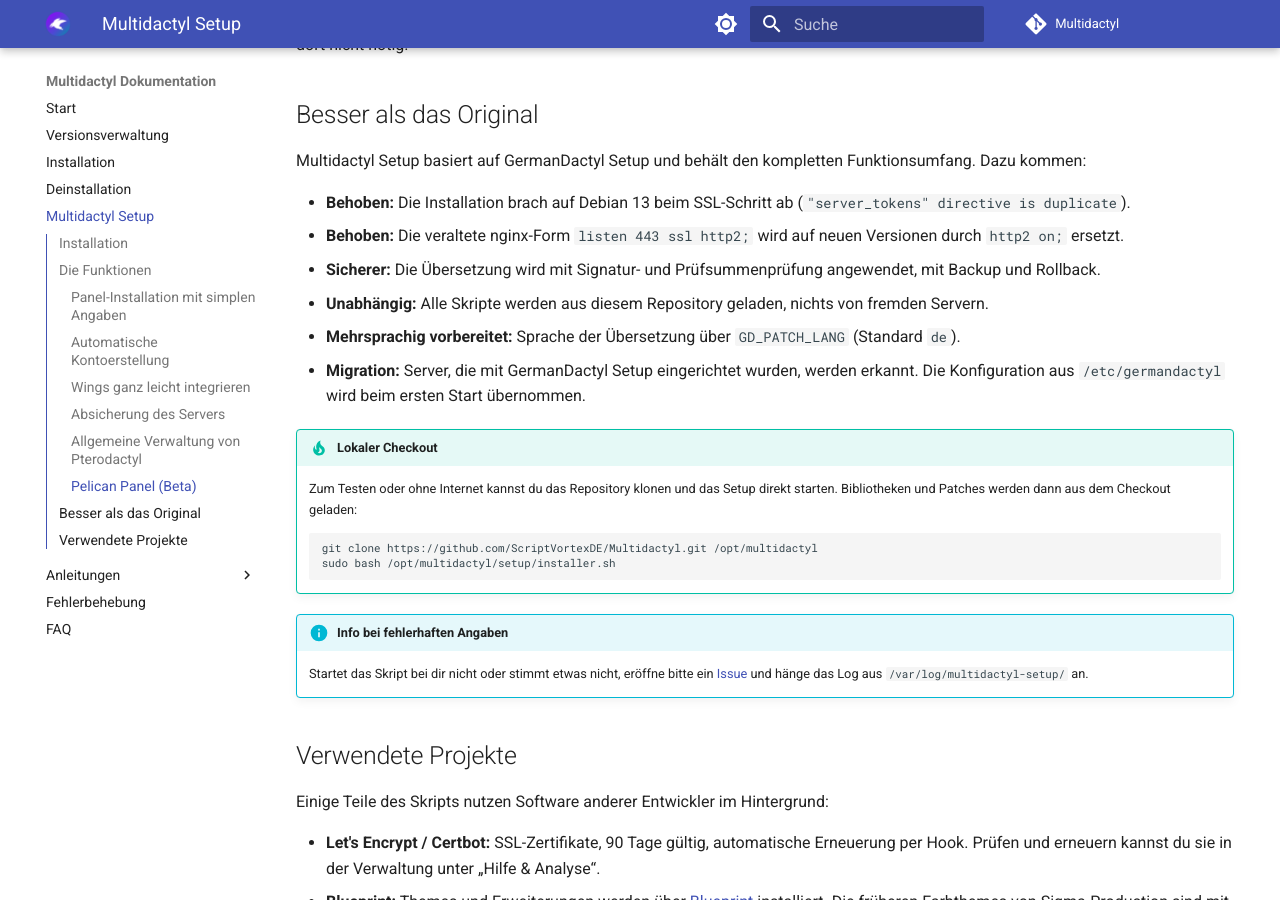
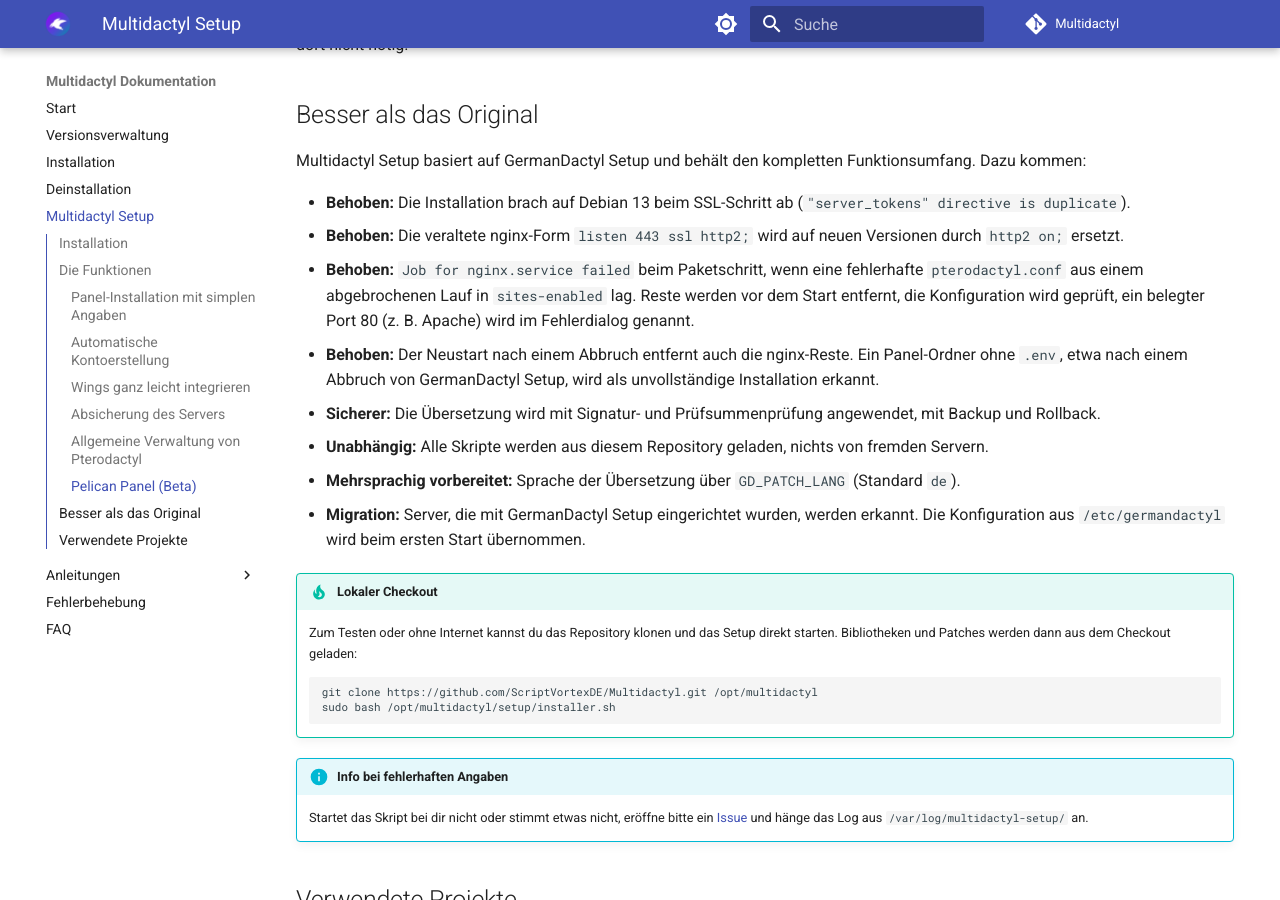
Before and after one commit to ScriptVortexDE/Multidactyl, an MkDocs documentation site: the page built from docs/guides/setup.md, in a window 1280 px wide and 900 px high, scrolled down 2161 px. Built offline with MkDocs 1.6.1 and Material for MkDocs 9.7.7, drawn with Linux system fonts in a browser that asks for light colours; comment, search, counter and statistics services are not loaded.

Commit message:
Doku und Changelog zu 1.1.1 (nginx-Start)
Co-Authored-By: Claude Fable 5.1 <noreply@anthropic.com>

```diff
--- a/docs/guides/setup.md
+++ b/docs/guides/setup.md
@@ -81,6 +81,11 @@ Multidactyl Setup basiert auf GermanDactyl Setup und behält den kompletten Funk
 
 - **Behoben:** Die Installation brach auf Debian 13 beim SSL-Schritt ab (`"server_tokens" directive is duplicate`).
 - **Behoben:** Die veraltete nginx-Form `listen 443 ssl http2;` wird auf neuen Versionen durch `http2 on;` ersetzt.
+- **Behoben:** `Job for nginx.service failed` beim Paketschritt, wenn eine fehlerhafte `pterodactyl.conf` aus einem
+  abgebrochenen Lauf in `sites-enabled` lag. Reste werden vor dem Start entfernt, die Konfiguration wird geprüft, ein
+  belegter Port 80 (z. B. Apache) wird im Fehlerdialog genannt.
+- **Behoben:** Der Neustart nach einem Abbruch entfernt auch die nginx-Reste. Ein Panel-Ordner ohne `.env`, etwa nach
+  einem Abbruch von GermanDactyl Setup, wird als unvollständige Installation erkannt.
 - **Sicherer:** Die Übersetzung wird mit Signatur- und Prüfsummenprüfung angewendet, mit Backup und Rollback.
 - **Unabhängig:** Alle Skripte werden aus diesem Repository geladen, nichts von fremden Servern.
 - **Mehrsprachig vorbereitet:** Sprache der Übersetzung über `GD_PATCH_LANG` (Standard `de`).
```
Also changed, not shown: CHANGELOG.md (+10 -0 lines), setup/README.md (+3 -0 lines).
